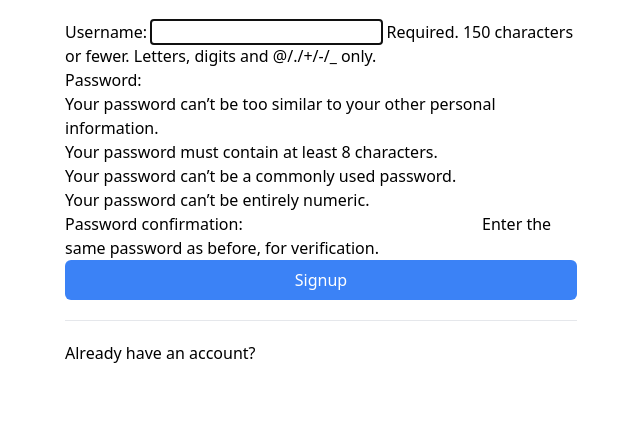
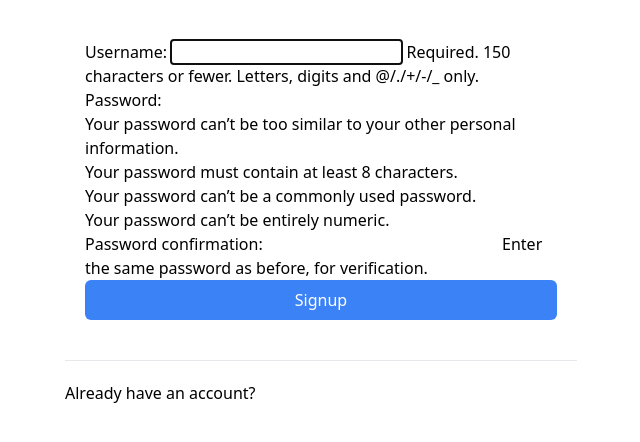
Before and after one commit to kayahankaya/djcrm, a Django app: page /signup/ in a window 1280 px wide. Shown: the part 80-522 px from the top of the page, without its empty margins (319-959 px from the left). Run offline with Django 4.2, Linux system fonts and the light colour scheme; some libraries are stand-ins or nearby versions.

Commit message:
add padding to htmls

```diff
--- a/templates/registration/login.html
+++ b/templates/registration/login.html
@@ -9,7 +9,7 @@
         <a class="hover:text-blue-500 mt-3" href="{% url 'signup' %}">Don't have an account?</a>
     </div>
 
-    <form method="post" class=" mt-5">
+    <form method="post" class="p-5 mt-5">
         {% csrf_token %}
         {{ form|crispy }}
         <button type='submit' class="w-full text-white bg-blue-500 hover:bg-blue-600 px-3 py-2 rounded-md">
--- a/templates/registration/password_reset_confirm.html
+++ b/templates/registration/password_reset_confirm.html
@@ -6,7 +6,7 @@
 <div class="max-w-lg mx-auto">
     <h1 class="text-4xl text-gray-800">Enter your new password</h1>
 
-    <form method="post">
+    <form method="post" class="p-5 ">
         {% csrf_token %}
         {{ form|crispy }}
         <button type='submit' class="w-full text-white bg-blue-500 hover:bg-blue-600 px-3 py-2 rounded-md">Confirm new password</button>
--- a/templates/registration/password_reset_form.html
+++ b/templates/registration/password_reset_form.html
@@ -6,7 +6,7 @@
 <div class="max-w-lg mx-auto">
     <h1 class="text-4xl text-gray-800">Reset your password</h1>
 
-    <form method="post" class="mt-5">
+    <form method="post" class="p-5 mt-5">
         {% csrf_token %}
         {{ form|crispy }}
         <button type='submit' class="w-full text-white bg-blue-500 hover:bg-blue-600 px-3 py-2 rounded-md">
--- a/templates/registration/signup.html
+++ b/templates/registration/signup.html
@@ -4,7 +4,7 @@
 {% block content %}
 
 <div class="max-w-lg mx-auto">
-    <form method="post" class=" mt-5">
+    <form method="post" class="p-5 mt-5">
         {% csrf_token %}
         {{ form|crispy }}
         <button type='submit' class="w-full text-white bg-blue-500 hover:bg-blue-600 px-3 py-2 rounded-md">
```
